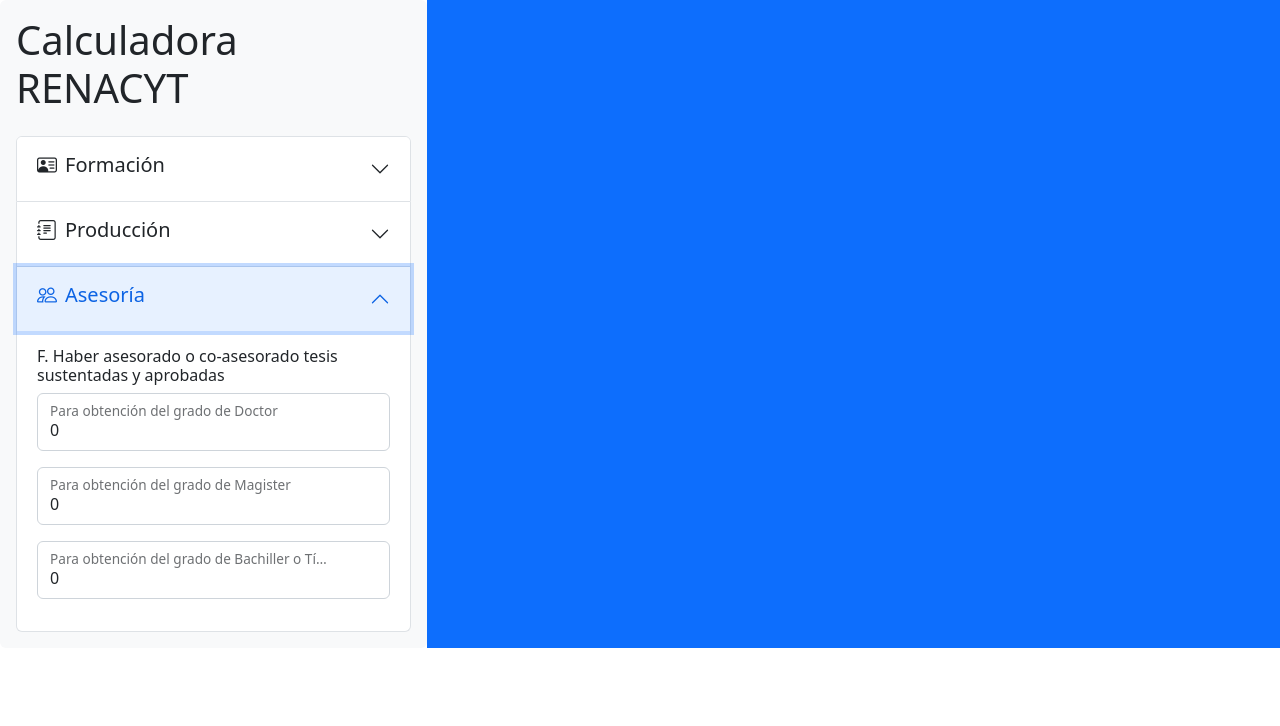
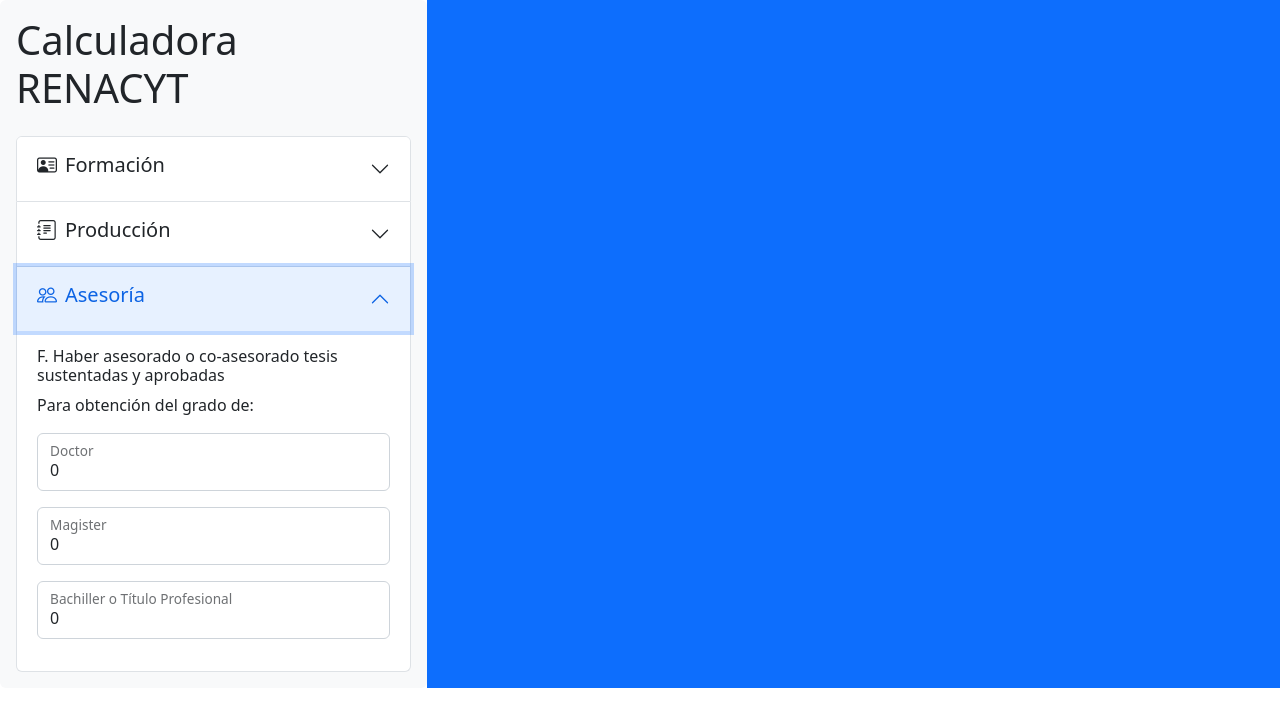
Before and after one commit to calderonsamuel/calculadora-renacyt-ts, a React (Create React App) app: page / in a window 1280 px wide. Both pictures are taken after a click on the button "Asesoría". Shown: the top 726 px of the page. Built offline with nearby package versions, Linux system fonts and the light colour scheme.

Commit message:
display better the degrees

```diff
--- a/src/inputs/Asesoria.tsx
+++ b/src/inputs/Asesoria.tsx
@@ -4,23 +4,24 @@
     return (
         <div>
             <h6>F. Haber asesorado o co-asesorado tesis sustentadas y aprobadas</h6>
+            <p>Para obtención del grado de:</p>
             <FormNumber
                 id="asesoria-doctor"
-                label="Para obtención del grado de Doctor"
+                label="Doctor"
                 defaultValue={0}
                 minValue={0}
                 inputClass="mb-3"
                 />
             <FormNumber
                 id="asesoria-magister"
-                label="Para obtención del grado de Magister"
+                label="Magister"
                 defaultValue={0}
                 minValue={0}
                 inputClass="mb-3"
                 />
             <FormNumber
                 id="asesoria-titulo"
-                label="Para obtención del grado de Bachiller o Título Profesional"
+                label="Bachiller o Título Profesional"
                 defaultValue={0}
                 minValue={0}
                 inputClass="mb-3"
```
